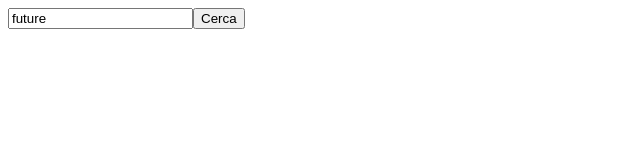
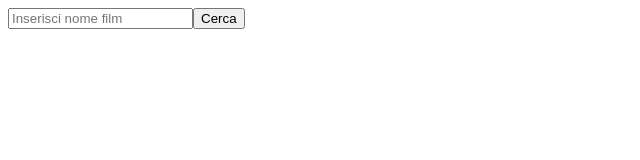
Before and after one commit to Ste-cracco/vue-boolflix, a Vue app: page / in a window 1280 px wide. Shown: the top 160 px of the page, without its empty margins (0-640 px from the left). Built offline with nearby package versions, Linux system fonts and the light colour scheme.

Commit message:
Milestone 1 Completata

```diff
--- a/src/App.vue
+++ b/src/App.vue
@@ -4,7 +4,10 @@
     <button @click="stampaFilm"> Cerca </button>
     <ul>
       <li v-for="film in films" :key="film.id">
-      {{ film.title }}
+      {{ film.original_title}} {{ '---' }}
+      {{ film.title }} {{ '---' }}
+      {{ film.original_language }} {{ '---' }}
+      {{ film.vote_average }}
       </li>
     </ul>
 
@@ -26,15 +29,9 @@ export default {
     return {
       films: [],
       apiKey: '7ed091e9567506afbcb5cfbea188a586',
-      query: 'future'
+      query: ''
     }
   },
-
-  // computed:{
-  //   stampaFilm() {
-  //     return this.recuperaFilm()
-  //   }
-  // },
 
   methods: {
     recuperaFilm() {
```
